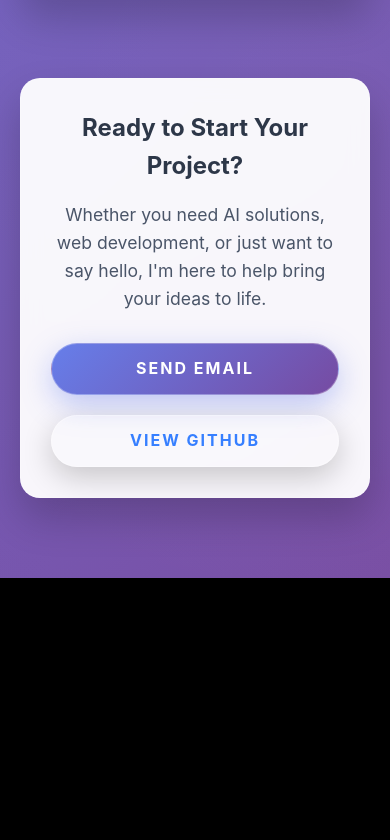
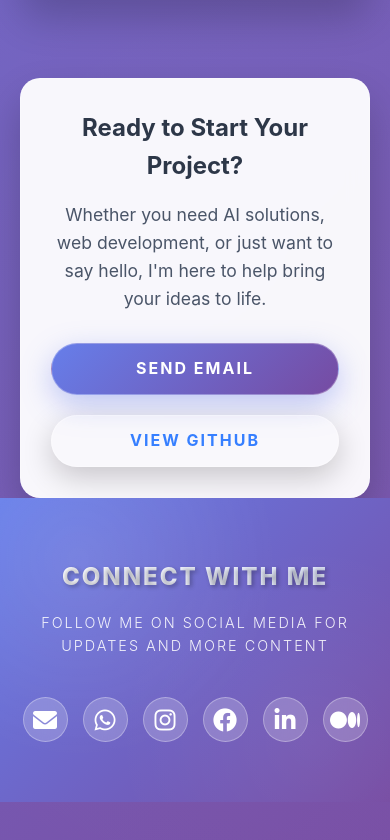
Before and after one commit to Muhammad-Ahtasham/portfolio-website, a React (Create React App) app: page /contact in a window 390 px wide. Shown: the part 1785-2625 px from the top of the page. Before the commit the page ends 2363 px from the top, so only its background shows below. Built offline with nearby package versions, Linux system fonts and the light colour scheme.

Commit message:
social media links added

```diff
--- a/src/components/About.js
+++ b/src/components/About.js
@@ -1,5 +1,6 @@
 import React from 'react';
 import './About.css';
+import SocialMedia from './SocialMedia';
 
 const About = () => {
   return (
@@ -105,6 +106,7 @@ const About = () => {
           </div>
         </div>
       </div>
+      <SocialMedia />
     </div>
   );
 };
--- a/src/components/CareerHistory.js
+++ b/src/components/CareerHistory.js
@@ -1,6 +1,7 @@
-import React from 'react';
-import careerHistoryData from '../data/careerHistory.json';
-import './CareerHistory.css';
+import React from "react";
+import careerHistoryData from "../data/careerHistory.json";
+import "./CareerHistory.css";
+import SocialMedia from "./SocialMedia";
 
 const CareerHistory = () => {
   return (
@@ -32,7 +33,9 @@ const CareerHistory = () => {
                   <h4>Technologies & Skills:</h4>
                   <div className="tech-tags">
                     {job.technologies.map((tech, techIndex) => (
-                      <span key={techIndex} className="tech-tag">{tech}</span>
+                      <span key={techIndex} className="tech-tag">
+                        {tech}
+                      </span>
                     ))}
                   </div>
                 </div>
@@ -41,6 +44,7 @@ const CareerHistory = () => {
           ))}
         </div>
       </div>
+      <SocialMedia />
     </div>
   );
 };
--- a/src/components/Contact.js
+++ b/src/components/Contact.js
@@ -1,40 +1,41 @@
-import React, { useState } from 'react';
-import './Contact.css';
+import React, { useState } from "react";
+import "./Contact.css";
+import SocialMedia from "./SocialMedia";
 
 const Contact = () => {
   const [formData, setFormData] = useState({
-    name: '',
-    email: '',
-    subject: '',
-    message: ''
+    name: "",
+    email: "",
+    subject: "",
+    message: "",
   });
 
   const [isSubmitting, setIsSubmitting] = useState(false);
-  const [submitStatus, setSubmitStatus] = useState('');
+  const [submitStatus, setSubmitStatus] = useState("");
 
   const handleChange = (e) => {
     setFormData({
       ...formData,
-      [e.target.name]: e.target.value
+      [e.target.name]: e.target.value,
     });
   };
 
   const handleSubmit = async (e) => {
     e.preventDefault();
     setIsSubmitting(true);
-    setSubmitStatus('');
+    setSubmitStatus("");
 
     try {
       // Simulate form submission
-      await new Promise(resolve => setTimeout(resolve, 2000));
+      await new Promise((resolve) => setTimeout(resolve, 2000));
 
       // In a real application, you would send this to your backend
-      console.log('Form submitted:', formData);
+      console.log("Form submitted:", formData);
 
-      setSubmitStatus('success');
-      setFormData({ name: '', email: '', subject: '', message: '' });
+      setSubmitStatus("success");
+      setFormData({ name: "", email: "", subject: "", message: "" });
     } catch (error) {
-      setSubmitStatus('error');
+      setSubmitStatus("error");
     } finally {
       setIsSubmitting(false);
     }
@@ -54,7 +55,9 @@ const Contact = () => {
               <div className="info-icon">📧</div>
               <h3>Email</h3>
               <p>ahtashamahsan988@gmail.com</p>
-              <span className="info-subtitle">I'll respond within 24 hours</span>
+              <span className="info-subtitle">
+                I'll respond within 24 hours
+              </span>
             </div>
 
             <div className="info-card">
@@ -74,7 +77,9 @@ const Contact = () => {
 
           <div className="contact-form-container">
             <h3>Send Me a Message</h3>
-            <p className="form-subtitle">Have a project in mind? Let's discuss how we can work together.</p>
+            <p className="form-subtitle">
+              Have a project in mind? Let's discuss how we can work together.
+            </p>
 
             <form onSubmit={handleSubmit} className="contact-form">
               <div className="form-group">
@@ -120,19 +125,25 @@ const Contact = () => {
                 ></textarea>
               </div>
 
-              <button type="submit" className="submit-btn" disabled={isSubmitting}>
-                {isSubmitting ? 'Sending...' : 'Send Message'}
+              <button
+                type="submit"
+                className="submit-btn"
+                disabled={isSubmitting}
+              >
+                {isSubmitting ? "Sending..." : "Send Message"}
               </button>
 
-              {submitStatus === 'success' && (
+              {submitStatus === "success" && (
                 <div className="success-message">
-                  Thank you! Your message has been sent successfully. I'll get back to you soon.
+                  Thank you! Your message has been sent successfully. I'll get
+                  back to you soon.
                 </div>
               )}
 
-              {submitStatus === 'error' && (
+              {submitStatus === "error" && (
                 <div className="error-message">
-                  Sorry, there was an error sending your message. Please try again.
+                  Sorry, there was an error sending your message. Please try
+                  again.
                 </div>
               )}
             </form>
@@ -141,17 +152,26 @@ const Contact = () => {
 
         <div className="contact-cta">
           <h3>Ready to Start Your Project?</h3>
-          <p>Whether you need AI solutions, web development, or just want to say hello, I'm here to help bring your ideas to life.</p>
+          <p>
+            Whether you need AI solutions, web development, or just want to say
+            hello, I'm here to help bring your ideas to life.
+          </p>
           <div className="cta-buttons">
             <a href="mailto:ahtasham1234567890@gmail.com" className="email-btn">
               Send Email
             </a>
-            <a href="https://github.com/Muhammad-Ahtasham/" target="_blank" rel="noopener noreferrer" className="github-contact-btn">
+            <a
+              href="https://github.com/Muhammad-Ahtasham/"
+              target="_blank"
+              rel="noopener noreferrer"
+              className="github-contact-btn"
+            >
               View GitHub
             </a>
           </div>
         </div>
       </div>
+      <SocialMedia />
     </div>
   );
 };
--- a/src/components/Hero.js
+++ b/src/components/Hero.js
@@ -1,6 +1,7 @@
 import React, { useEffect, useState } from 'react';
 import './Hero.css';
 import profileImg from '../images/img.png';
+import SocialMedia from './SocialMedia';
 
 const dynamicText = 'My name is Muhammad Ahtasham';
 const typingSpeed = 80; // ms per char
@@ -44,6 +45,7 @@ const Hero = () => {
           <img src={profileImg} alt="AI Engineer" />
         </div>
       </div>
+      <SocialMedia />
     </div>
   );
 };
--- a/src/components/ProjectDetails.js
+++ b/src/components/ProjectDetails.js
@@ -1,17 +1,21 @@
-import React from 'react';
-import { useParams, useNavigate } from 'react-router-dom';
-import projectsData from '../data/projects.json';
-import './ProjectDetails.css';
+import React from "react";
+import { useParams, useNavigate } from "react-router-dom";
+import projectsData from "../data/projects.json";
+import "./ProjectDetails.css";
+import SocialMedia from "./SocialMedia";
 
 function slugify(title) {
-  return title.toLowerCase().replace(/[^a-z0-9]+/g, '-').replace(/(^-|-$)/g, '');
+  return title
+    .toLowerCase()
+    .replace(/[^a-z0-9]+/g, "-")
+    .replace(/(^-|-$)/g, "");
 }
 
 function getYouTubeEmbedUrl(url) {
-  if (url.includes('youtube.com')) {
-    return url.replace('watch?v=', 'embed/');
-  } else if (url.includes('youtu.be')) {
-    return `https://www.youtube.com/embed/${url.split('/').pop()}`;
+  if (url.includes("youtube.com")) {
+    return url.replace("watch?v=", "embed/");
+  } else if (url.includes("youtu.be")) {
+    return `https://www.youtube.com/embed/${url.split("/").pop()}`;
   }
   return url;
 }
@@ -19,7 +23,7 @@ function getYouTubeEmbedUrl(url) {
 const ProjectDetails = () => {
   const { slug } = useParams();
   const navigate = useNavigate();
-  const projectIndex = projectsData.findIndex(p => slugify(p.title) === slug);
+  const projectIndex = projectsData.findIndex((p) => slugify(p.title) === slug);
   const project = projectsData[projectIndex];
 
   if (!project) {
@@ -28,10 +32,12 @@ const ProjectDetails = () => {
         <div className="container">
           <div className="section-header">
             <h1 className="section-title">Project Not Found</h1>
-            <p className="section-subtitle">The project you're looking for doesn't exist</p>
+            <p className="section-subtitle">
+              The project you're looking for doesn't exist
+            </p>
           </div>
-          <div style={{ textAlign: 'center', padding: '2rem' }}>
-            <button className="back-btn" onClick={() => navigate('/')}>
+          <div style={{ textAlign: "center", padding: "2rem" }}>
+            <button className="back-btn" onClick={() => navigate("/")}>
               Back to Projects
             </button>
           </div>
@@ -58,7 +64,7 @@ const ProjectDetails = () => {
           <div className="project-details-main">
             <div className="project-details-title-row">
               <h2 className="project-details-title">{project.title}</h2>
-              <button className="back-btn" onClick={() => navigate('/')}>
+              <button className="back-btn" onClick={() => navigate("/")}>
                 Back to Projects
               </button>
             </div>
@@ -71,32 +77,49 @@ const ProjectDetails = () => {
                     <h4>Technologies Used:</h4>
                     <div className="project-tech-list">
                       {project.technologies.map((tech, techIndex) => (
-                        <span key={techIndex} className="tech-badge">{tech}</span>
+                        <span key={techIndex} className="tech-badge">
+                          {tech}
+                        </span>
                       ))}
                     </div>
                   </div>
                 )}
                 <div className="project-details-links">
                   {project.github && (
-                    <a href={project.github} target="_blank" rel="noopener noreferrer" className="github-btn">
+                    <a
+                      href={project.github}
+                      target="_blank"
+                      rel="noopener noreferrer"
+                      className="github-btn"
+                    >
                       GitHub Repository
                     </a>
                   )}
                   {project.demo && (
-                    <a href={project.demo} target="_blank" rel="noopener noreferrer" className="view-project-btn">
+                    <a
+                      href={project.demo}
+                      target="_blank"
+                      rel="noopener noreferrer"
+                      className="view-project-btn"
+                    >
                       Live Demo
                     </a>
                   )}
                 </div>
               </div>
               <div className="project-details-desc-right">
-                <img src={project.image} alt={project.title} className="project-details-image" />
+                <img
+                  src={project.image}
+                  alt={project.title}
+                  className="project-details-image"
+                />
               </div>
             </div>
 
             {project.video && project.video.trim() && (
               <div className="project-details-video-wrapper">
-                {(project.video.includes('youtube.com') || project.video.includes('youtu.be')) ? (
+                {project.video.includes("youtube.com") ||
+                project.video.includes("youtu.be") ? (
                   <iframe
                     className="project-details-video"
                     src={getYouTubeEmbedUrl(project.video)}
@@ -133,6 +156,7 @@ const ProjectDetails = () => {
           </button>
         </div>
       </div>
+      <SocialMedia />
     </div>
   );
 };
--- a/src/components/Projects.js
+++ b/src/components/Projects.js
@@ -1,7 +1,8 @@
 import React from "react";
-import { Link, useNavigate } from "react-router-dom";
+import { useNavigate, Link } from "react-router-dom";
 import "./Projects.css";
 import projectsData from "../data/projects.json";
+import SocialMedia from "./SocialMedia";
 
 function slugify(title) {
   return title
@@ -131,10 +132,13 @@ const Projects = () => {
               View GitHub Portfolio
             </a>
             {/* <button className="contact-me-btn">Contact Me</button> */}
-            <Link to="/contact" className="contact-me-btn">Contact Me</Link>
+            <Link to="/contact" className="contact-me-btn">
+              Contact Me
+            </Link>
           </div>
         </div>
       </div>
+      <SocialMedia />
     </div>
   );
 };
--- a/src/components/Services.js
+++ b/src/components/Services.js
@@ -1,45 +1,82 @@
-import React from 'react';
-import './Services.css';
-import { Link } from 'react-router-dom';
+import React from "react";
+import "./Services.css";
+import { Link } from "react-router-dom";
+import SocialMedia from "./SocialMedia";
 
 const Services = () => {
   const services = [
     {
-      title: 'Artificial Intelligence Development',
-      description: 'Building intelligent systems that learn, adapt, and solve complex problems using cutting-edge AI technologies.',
-      icon: '🤖',
-      features: ['Machine Learning Models', 'Deep Learning Solutions', 'NLP Applications', 'Computer Vision Systems']
+      title: "Artificial Intelligence Development",
+      description:
+        "Building intelligent systems that learn, adapt, and solve complex problems using cutting-edge AI technologies.",
+      icon: "🤖",
+      features: [
+        "Machine Learning Models",
+        "Deep Learning Solutions",
+        "NLP Applications",
+        "Computer Vision Systems",
+      ],
     },
     {
-      title: 'Web Application Development',
-      description: 'Creating modern, responsive, and scalable web applications that deliver exceptional user experiences.',
-      icon: '🌐',
-      features: ['Frontend Development', 'Backend Architecture', 'Full-Stack Solutions', 'API Development']
+      title: "Web Application Development",
+      description:
+        "Creating modern, responsive, and scalable web applications that deliver exceptional user experiences.",
+      icon: "🌐",
+      features: [
+        "Frontend Development",
+        "Backend Architecture",
+        "Full-Stack Solutions",
+        "API Development",
+      ],
     },
     {
-      title: 'AI Consulting & Strategy',
-      description: 'Helping businesses integrate AI technologies and develop data-driven strategies for growth.',
-      icon: '💡',
-      features: ['AI Strategy Planning', 'Technology Assessment', 'Implementation Roadmaps', 'Team Training']
+      title: "AI Consulting & Strategy",
+      description:
+        "Helping businesses integrate AI technologies and develop data-driven strategies for growth.",
+      icon: "💡",
+      features: [
+        "AI Strategy Planning",
+        "Technology Assessment",
+        "Implementation Roadmaps",
+        "Team Training",
+      ],
     },
     {
-      title: 'Data Science & Analytics',
-      description: 'Transforming raw data into actionable insights through advanced analytics and visualization.',
-      icon: '📊',
-      features: ['Data Analysis', 'Predictive Modeling', 'Business Intelligence', 'Data Visualization']
+      title: "Data Science & Analytics",
+      description:
+        "Transforming raw data into actionable insights through advanced analytics and visualization.",
+      icon: "📊",
+      features: [
+        "Data Analysis",
+        "Predictive Modeling",
+        "Business Intelligence",
+        "Data Visualization",
+      ],
     },
     {
-      title: 'Chatbot & Virtual Assistant Development',
-      description: 'Creating intelligent conversational agents that enhance customer experience and automate support.',
-      icon: '💬',
-      features: ['NLP-Powered Chatbots', 'Voice Assistants', 'Customer Support Automation', 'Integration Services']
+      title: "Chatbot & Virtual Assistant Development",
+      description:
+        "Creating intelligent conversational agents that enhance customer experience and automate support.",
+      icon: "💬",
+      features: [
+        "NLP-Powered Chatbots",
+        "Voice Assistants",
+        "Customer Support Automation",
+        "Integration Services",
+      ],
     },
     {
-      title: 'Cloud & DevOps Solutions',
-      description: 'Implementing scalable cloud infrastructure and automated deployment pipelines.',
-      icon: '☁️',
-      features: ['Cloud Architecture', 'Containerization', 'CI/CD Pipelines', 'Infrastructure as Code']
-    }
+      title: "Cloud & DevOps Solutions",
+      description:
+        "Implementing scalable cloud infrastructure and automated deployment pipelines.",
+      icon: "☁️",
+      features: [
+        "Cloud Architecture",
+        "Containerization",
+        "CI/CD Pipelines",
+        "Infrastructure as Code",
+      ],
+    },
   ];
 
   return (
@@ -47,7 +84,9 @@ const Services = () => {
       <div className="container">
         <div className="section-header">
           <h1 className="section-title">Services</h1>
-          <p className="section-subtitle">Innovative Solutions for Modern Challenges</p>
+          <p className="section-subtitle">
+            Innovative Solutions for Modern Challenges
+          </p>
         </div>
 
         <div className="services-grid">
@@ -73,11 +112,17 @@ const Services = () => {
 
         <div className="services-cta">
           <h3>Ready to Transform Your Business?</h3>
-          <p>Let's discuss how we can bring your vision to life with cutting-edge technology and innovative solutions.</p>
-          <Link to="/contact" className="contact-btn">Get in Touch</Link>
+          <p>
+            Let's discuss how we can bring your vision to life with cutting-edge
+            technology and innovative solutions.
+          </p>
+          <Link to="/contact" className="contact-btn">
+            Get in Touch
+          </Link>
           {/* <button className="contact-btn">Get in Touch</button> */}
         </div>
       </div>
+      <SocialMedia />
     </div>
   );
 };
--- /dev/null
+++ b/src/components/SocialMedia.css
@@ -0,0 +1,156 @@
+.social-media-section {
+  background: linear-gradient(135deg, #667eea 0%, #764ba2 100%);
+  padding: 60px 0;
+  text-align: center;
+  position: relative;
+  overflow: hidden;
+}
+
+.social-media-section::before {
+  content: '';
+  position: absolute;
+  top: 0;
+  left: 0;
+  right: 0;
+  bottom: 0;
+  background:
+    radial-gradient(circle at 20% 20%, rgba(255, 255, 255, 0.1) 0%, transparent 50%),
+    radial-gradient(circle at 80% 80%, rgba(255, 255, 255, 0.05) 0%, transparent 50%);
+  pointer-events: none;
+}
+
+.social-media-header {
+  margin-bottom: 40px;
+}
+
+.social-media-header h3 {
+  font-size: 2.5rem;
+  color: white;
+  margin: 0 0 15px 0;
+  font-weight: 800;
+  text-transform: uppercase;
+  letter-spacing: 2px;
+  text-shadow: 2px 2px 4px rgba(0, 0, 0, 0.3);
+  background: linear-gradient(45deg, #fff, #e0e7ff);
+  -webkit-background-clip: text;
+  -webkit-text-fill-color: transparent;
+  background-clip: text;
+}
+
+.social-media-header p {
+  font-size: 1.1rem;
+  color: rgba(255, 255, 255, 0.9);
+  font-weight: 300;
+  margin: 0;
+  text-transform: uppercase;
+  letter-spacing: 2px;
+}
+
+.social-media-icons {
+  display: flex;
+  justify-content: center;
+  gap: 30px;
+  flex-wrap: wrap;
+}
+
+.social-icon {
+  display: flex;
+  align-items: center;
+  justify-content: center;
+  width: 60px;
+  height: 60px;
+  background: rgba(255, 255, 255, 0.2);
+  border-radius: 50%;
+  backdrop-filter: blur(10px);
+  border: 1px solid rgba(255, 255, 255, 0.3);
+  transition: all 0.3s ease;
+  position: relative;
+  overflow: hidden;
+  text-decoration: none;
+}
+
+.social-icon::before {
+  content: '';
+  position: absolute;
+  top: 0;
+  left: -100%;
+  width: 100%;
+  height: 100%;
+  background: linear-gradient(90deg, transparent, rgba(255, 255, 255, 0.4), transparent);
+  transition: left 0.5s;
+}
+
+.social-icon:hover {
+  transform: translateY(-5px) scale(1.1);
+  background: rgba(255, 255, 255, 0.9);
+  box-shadow: 0 10px 30px rgba(0, 0, 0, 0.3);
+}
+
+.social-icon:hover::before {
+  left: 100%;
+}
+
+.social-icon i {
+  font-size: 24px;
+  color: white;
+  transition: transform 0.3s ease;
+  text-decoration: none;
+}
+
+.social-icon:hover i {
+  transform: scale(1.2);
+  color: #667eea;
+}
+
+/* Specific color overrides for better visibility */
+.social-icon:hover i.fab.fa-envelope { color: #d44638; }
+.social-icon:hover i.fab.fa-whatsapp { color: #25d366; }
+.social-icon:hover i.fab.fa-instagram { color: #e4405f; }
+.social-icon:hover i.fab.fa-facebook { color: #1877f2; }
+.social-icon:hover i.fab.fa-linkedin-in { color: #0077b5; }
+.social-icon:hover i.fab.fa-medium-m { color: #000000; }
+
+/* Responsive Design */
+@media (max-width: 768px) {
+  .social-media-header h3 {
+    font-size: 2rem;
+  }
+
+  .social-media-icons {
+    gap: 20px;
+  }
+
+  .social-icon {
+    width: 50px;
+    height: 50px;
+  }
+
+  .social-icon img {
+    width: 25px;
+    height: 25px;
+  }
+}
+
+@media (max-width: 480px) {
+  .social-media-header h3 {
+    font-size: 1.5rem;
+  }
+
+  .social-media-header p {
+    font-size: 0.9rem;
+  }
+
+  .social-media-icons {
+    gap: 15px;
+  }
+
+  .social-icon {
+    width: 45px;
+    height: 45px;
+  }
+
+  .social-icon img {
+    width: 22px;
+    height: 22px;
+  }
+}
--- /dev/null
+++ b/src/components/SocialMedia.js
@@ -0,0 +1,64 @@
+import React from 'react';
+import './SocialMedia.css';
+
+const SocialMedia = () => {
+  const socialLinks = [
+    {
+      name: 'Email',
+      url: 'mailto:ahtashamahsan988@gmail.com',
+      icon: 'fas fa-envelope'
+    },
+    {
+      name: 'WhatsApp',
+      url: 'https://wa.me/+923076917988',
+      icon: 'fab fa-whatsapp'
+    },
+    {
+      name: 'Instagram',
+      url: 'https://www.instagram.com/atiii_sham',
+      icon: 'fab fa-instagram'
+    },
+    {
+      name: 'Facebook',
+      url: 'https://www.facebook.com/AtiSham123/',
+      icon: 'fab fa-facebook'
+    },
+    {
+      name: 'LinkedIn',
+      url: 'https://www.linkedin.com/in/muhammadahtasham',
+      icon: 'fab fa-linkedin-in'
+    },
+    {
+      name: 'Medium',
+      url: 'https://medium.com/@ahtashamahsan988',
+      icon: 'fab fa-medium-m'
+    }
+  ];
+
+  return (
+    <div className="social-media-section">
+      <div className="container">
+        <div className="social-media-header">
+          <h3>Connect With Me</h3>
+          <p>Follow me on social media for updates and more content</p>
+        </div>
+        <div className="social-media-icons">
+          {socialLinks.map((social, index) => (
+            <a
+              key={index}
+              href={social.url}
+              target="_blank"
+              rel="noopener noreferrer"
+              className="social-icon"
+              aria-label={`Visit ${social.name}`}
+            >
+              <i className={social.icon}></i>
+            </a>
+          ))}
+        </div>
+      </div>
+    </div>
+  );
+};
+
+export default SocialMedia;
```
